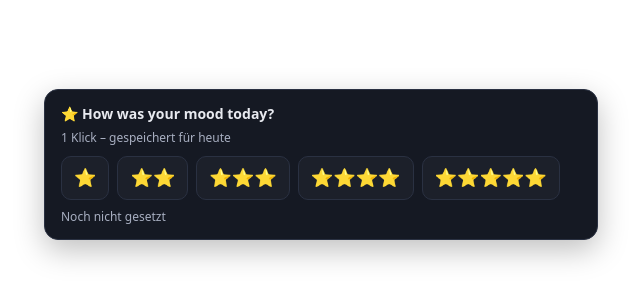
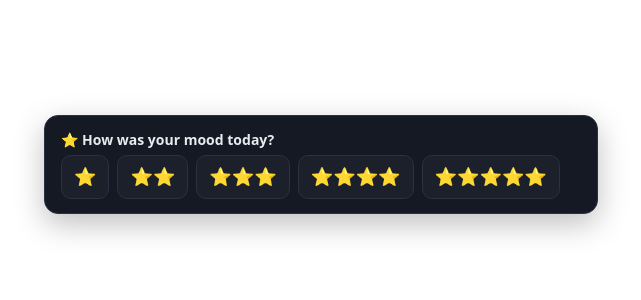
Before and after one commit to sundus-commits/mood-widget, a plain HTML site: page index.html in a window 1280 px wide. Shown: the part 236-536 px from the top of the page, without its empty margins (319-960 px from the left). Drawn offline with Linux system fonts and the light colour scheme.

Commit message:
Update index.html

```diff
--- a/index.html
+++ b/index.html
@@ -18,9 +18,9 @@
 <body>
   <div class="card">
     <p class="title">⭐ How was your mood today?</p>
-    <p class="sub">1 Klick – gespeichert für heute</p>
+
     <div class="stars" id="stars"></div>
-    <div class="status" id="status">Noch nicht gesetzt</div>
+
   </div>
 
   <script>
```
